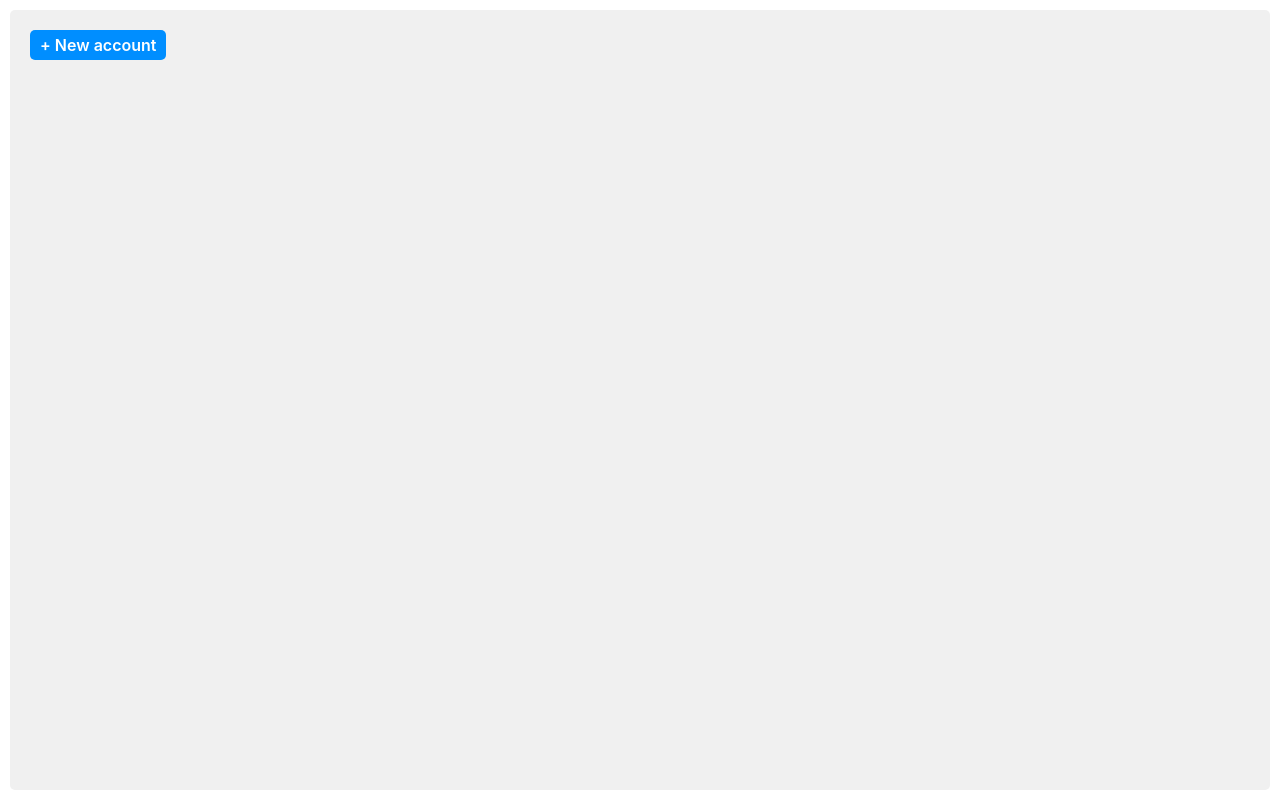
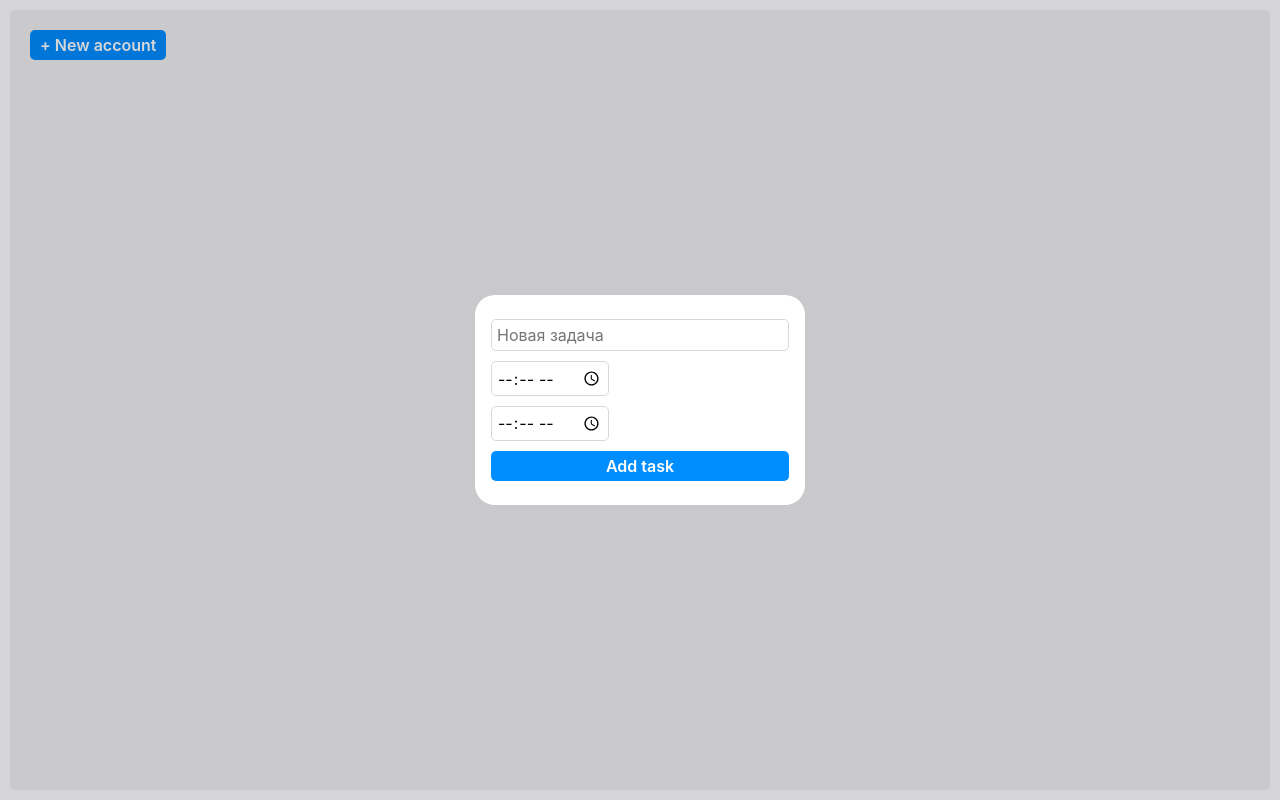
Before and after one commit to DenisEgorov200/react-calendar, a React (Vite) app: page /task/1 in a window 1280 px wide. Both pictures are taken after a click on the button "+ New account". Built offline with nearby package versions, Linux system fonts and the light colour scheme.

Commit message:
feat(task): styling modal

```diff
--- a/src/assets/scss/_variables.scss
+++ b/src/assets/scss/_variables.scss
@@ -1,6 +1,7 @@
 $primaryColor: #5e5e5e;
 $secondaryColor: #f0f0f0;
 $activeColor: #2ca1ff;
+$greyColor: #d9d9d9;
 $blueColor: #008eff;
 $whiteColor: #fff;
 $blackColor: #000;
--- a/src/components/ui/Button/Button.jsx
+++ b/src/components/ui/Button/Button.jsx
@@ -2,6 +2,10 @@ import clsx from 'clsx';
 
 import styles from './Button.module.scss';
 
-export const Button = ({ className, children }) => {
-  return <button className={clsx(className, styles.button)}>{children}</button>;
+export const Button = ({ className, onClick, children }) => {
+  return (
+    <button className={clsx(className, styles.button)} onClick={onClick}>
+      {children}
+    </button>
+  );
 };
--- a/src/components/ui/Modal/Modal.jsx
+++ b/src/components/ui/Modal/Modal.jsx
@@ -1,11 +1,19 @@
+import clsx from 'clsx';
+
 import styles from './Modal.module.scss';
 
 export const Modal = ({ active, setActive, className, children }) => {
   return (
-    <div className={active && styles.modal} onClick={() => setActive(false)}>
-      <div className={`${styles.modalContent} ${className}`} onClick={(e) => e.stopPropagation()}>
-        {children}
-      </div>
-    </div>
+    <>
+      {active && (
+        <div className={active && styles.modal} onClick={() => setActive(false)}>
+          <div
+            className={clsx(styles.modalContent, className)}
+            onClick={(e) => e.stopPropagation()}>
+            {children}
+          </div>
+        </div>
+      )}
+    </>
   );
 };
--- a/src/pages/Task/Task.jsx
+++ b/src/pages/Task/Task.jsx
@@ -1,19 +1,36 @@
+import { useState } from 'react';
 import clsx from 'clsx';
 
+import { Modal } from 'components/ui/Modal/Modal.jsx';
 import { Button } from 'components/ui/Button/Button.jsx';
 
 import styles from './Task.module.scss';
-import { Modal } from 'components/ui/Modal/Modal.jsx';
 
 export const Task = () => {
+  const [active, setActive] = useState(false);
+
   return (
     <div className={styles.task}>
       <div className={clsx(styles.taskContainer, styles.container)}>
-        <Button className={styles.taskBtn}>+ New account</Button>
+        <Button className={styles.taskBtn} onClick={() => setActive(true)}>
+          + New account
+        </Button>
         <ul className={styles.taskList}>
           <li className={styles.taskItem}></li>
         </ul>
       </div>
+      <Modal active={active} setActive={setActive} className={styles.taskModal}>
+        <div className={styles.taskHeader}>
+          <input type="text" className={styles.taskInput} placeholder={'Новая задача'} />
+        </div>
+        <div className={styles.taskBody}>
+          <input type="time" className={styles.taskInput} />
+          <input type="time" className={styles.taskInput} />
+        </div>
+        <div className={styles.taskFooter}>
+          <Button>Add task</Button>
+        </div>
+      </Modal>
     </div>
   );
 };
--- a/src/pages/Task/Task.module.scss
+++ b/src/pages/Task/Task.module.scss
@@ -10,4 +10,49 @@
     background: $secondaryColor;
     border-radius: 5px;
   }
+
+  &Btn {
+  }
+
+  &List {
+    display: flex;
+    flex-direction: column;
+  }
+
+  &Item {
+  }
+
+  &Modal {
+  }
+
+  &Header {
+    width: 100%;
+    display: flex;
+    flex-direction: column;
+    margin: 0 0 10px 0;
+  }
+
+  &Input {
+    padding: 5px;
+    border-radius: 5px;
+    border: 1px solid $greyColor;
+
+    &:not(:last-child) {
+      margin: 0 0 10px 0;
+    }
+  }
+
+  &Body {
+    width: 100%;
+    display: flex;
+    flex-direction: column;
+    align-items: flex-start;
+    margin: 0 0 10px 0;
+  }
+
+  &Footer {
+    display: flex;
+    flex-direction: column;
+    width: 100%;
+  }
 }
```
